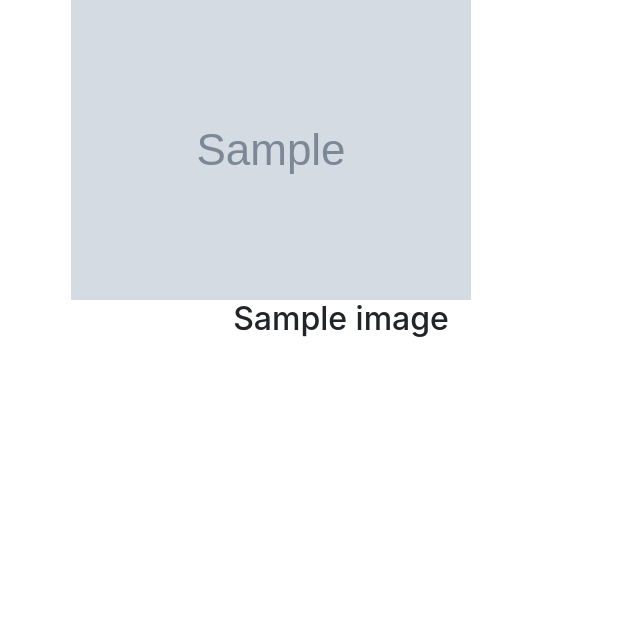
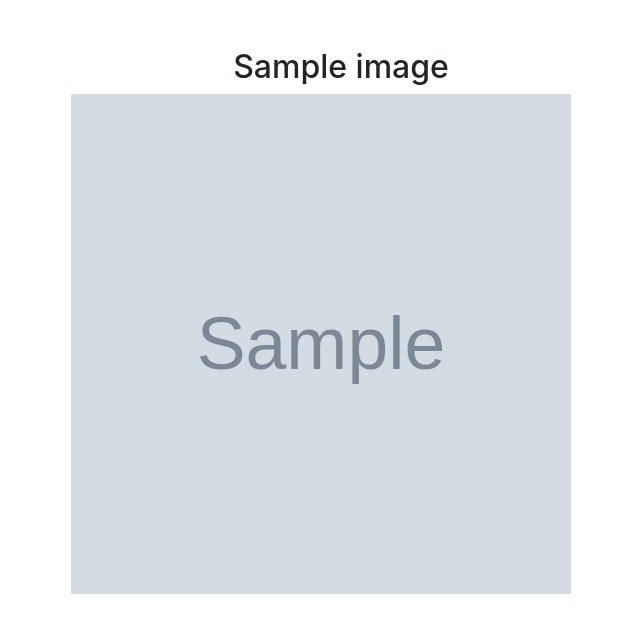
Before and after one commit to Michael-Ogaye/aj-galleries, a Django app: page / in a window 1280 px wide. Shown: the part 72-705 px from the top of the page, without its empty margins (14-654 px from the left). Run offline with Django 4.2, Linux system fonts and the light colour scheme; tables that the repository leaves empty hold one stand-in row (values such as "Sample post"); grey boxes marked "Sample" are stand-in pictures; some libraries are stand-ins or nearby versions.

```diff
--- a/pict/templates/pict/home.html
+++ b/pict/templates/pict/home.html
@@ -8,12 +8,13 @@
 
 
   {%if images%}
-    <div class="row">
+    <div class="row my-5" >
       <!-- displaying News articles -->
       {%for image in images%}
-      <div class="col-xs-6 col-sm-6 col-md-6 col-lg-6">
-        <img src="{{image.image.url}}" alt="">
+      <div class= "col-md-6 col-lg-6">
         <h2 class="text-center">{{image.name}}  </h2>
+        <img  src="{{image.image.url}}" style="width: 500px;aspect-ratio: 1;" alt="">
+
       </div>
 
     <!--Display news Article images  -->
```
